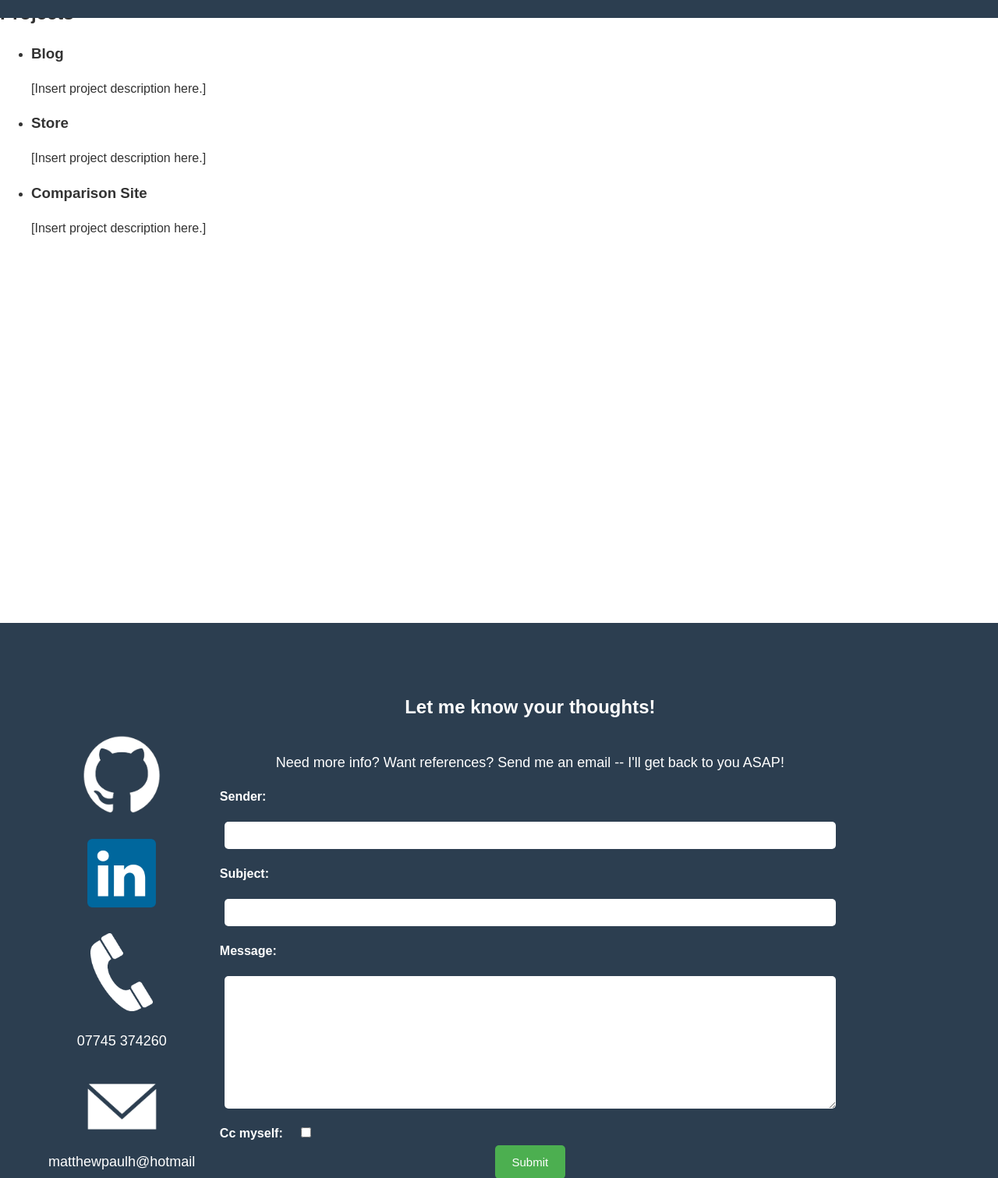
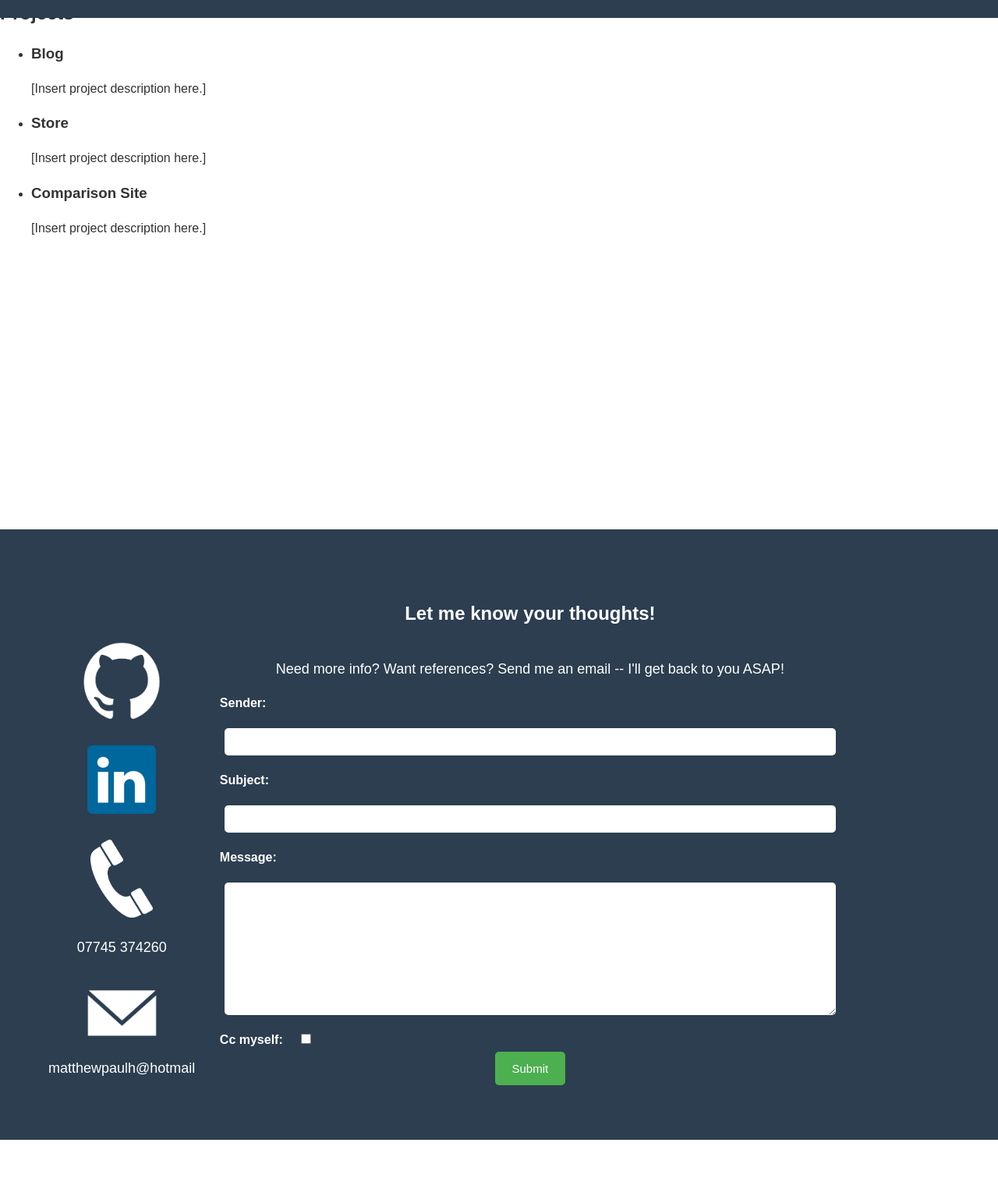
Before and after one commit to amazingplum53/portfolio, a Django app: page /homepage/projects/ in a window 1280 px wide. Shown: the part 41-1552 px from the top of the page at 78% size. After the commit the page ends 1503 px from the top, so only its background shows below. Run offline with Django 4.2, Linux system fonts and the light colour scheme.

Commit message:
slightly better

```diff
--- a/static/homepage/css/projects.css
+++ b/static/homepage/css/projects.css
@@ -1,3 +1,3 @@
 #projects {
-    min-height: 100vh;
+    min-height: 85vh;
 }
```
